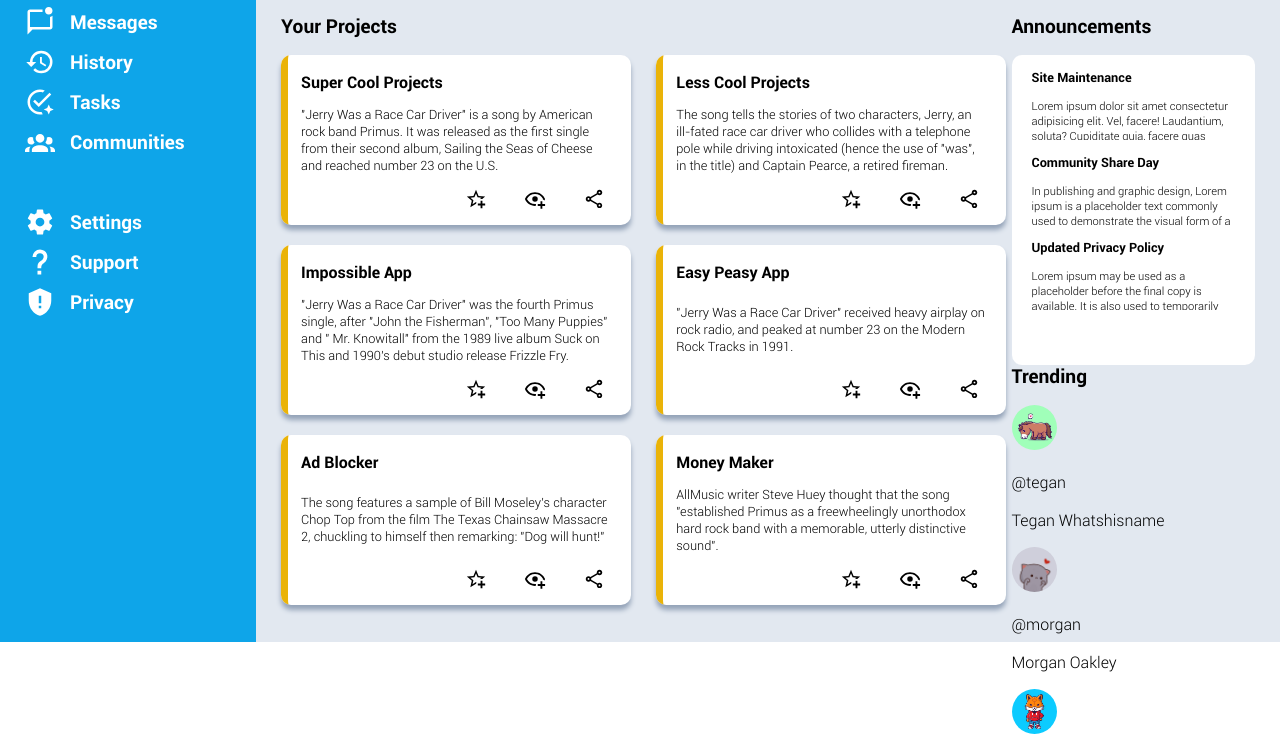
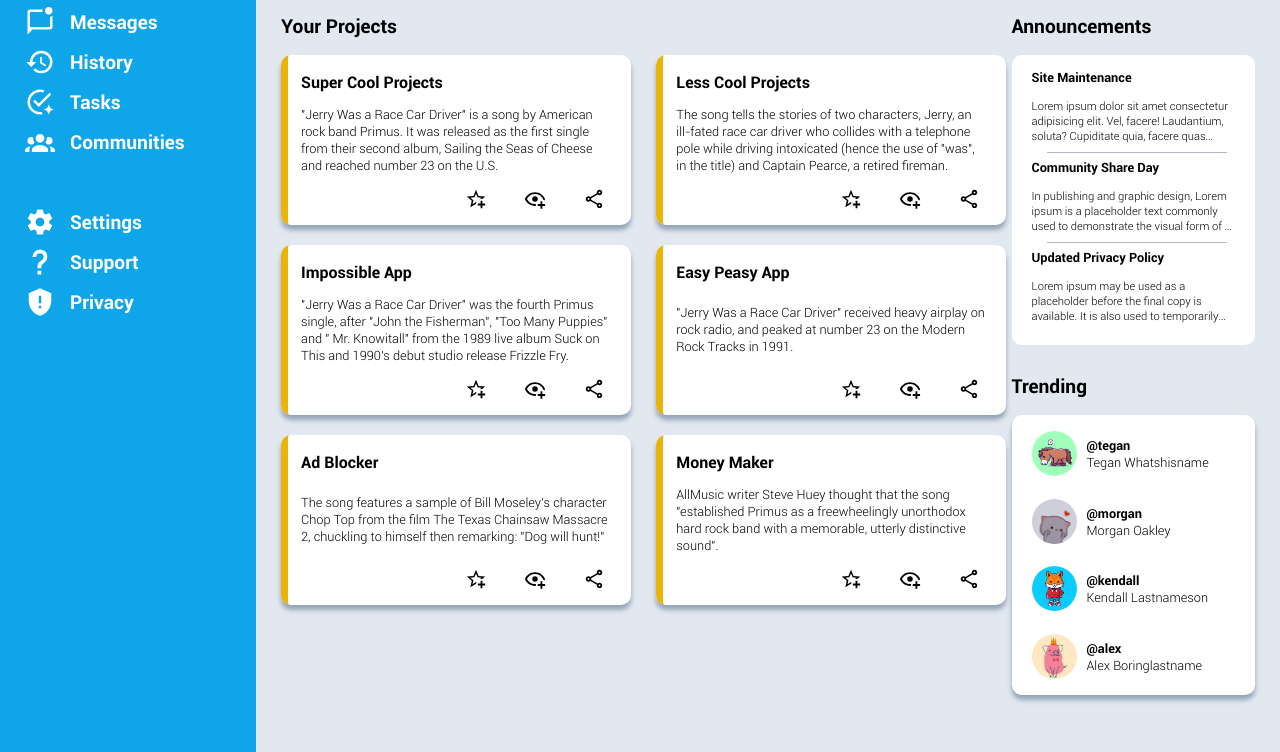
Before and after one commit to li-maksim/dashboard_project, a plain HTML site: page index.html in a window 1280 px wide. Shown: the part 168-920 px from the top of the page. Drawn offline with Linux system fonts and the light colour scheme.

Commit message:
Finished project
Added styles to "third_content" part.

```diff
--- a/index.html
+++ b/index.html
@@ -195,11 +195,11 @@
                         <h3>Site Maintenance</h3>
                         <span>Lorem ipsum dolor sit amet consectetur adipisicing elit. Vel, facere! Laudantium, soluta? Cupiditate quia, facere quas veniam atque delectus eaque. Quo repudiandae tempore harum deleniti. Accusantium delectus ad id eligendi.</span>
                     </div>
-                    <div class="announcement">
+                    <div class="announcement line_announcement">
                         <h3>Community Share Day</h3>
                         <span>In publishing and graphic design, Lorem ipsum is a placeholder text commonly used to demonstrate the visual form of a document or a typeface without relying on meaningful content.</span>
                     </div>
-                    <div class="announcement">
+                    <div class="announcement line_announcement">
                         <h3>Updated Privacy Policy</h3>
                         <span>Lorem ipsum may be used as a placeholder before the final copy is available. It is also used to temporarily replace text in a process called greeking.</span>
                     </div>
@@ -209,6 +209,7 @@
             <div class="third_content">
                 <div class="trending">
                     <h2>Trending</h2>
+                        <div class="trending_block">
                             <div class="trending_item">
                                 <img src="icons/horse.jpg" alt="User Avatar">
                                 <div class="user_text">
@@ -241,5 +242,6 @@
                 </div>
             </div>
         </div>
+    </div>
 </body>
 </html>
--- a/style.css
+++ b/style.css
@@ -60,7 +60,7 @@ body {
     min-height: 100vh;
     display: grid;
     grid-template-columns: 20% 80%;
-    grid-template-rows: 150px 660px;
+    grid-template-rows: 150px 800px;
 }
 
 .sidebar {
@@ -362,7 +362,7 @@ body {
 }
 
 .content .side_content .announcements_block {
-    height: 300px;
+    height: 280px;
     background-color: #fff;
     border-radius: 10px;
     box-shadow: 0 5px 5px 0 #94a3b8,
@@ -371,13 +371,25 @@ body {
 }
 
 .content .side_content .announcement {
-    display: flex;
-    flex-direction: column;
-    height: 85px;
-    text-overflow: ellipsis;
+    position: relative;
+    display: -webkit-box;
+    -webkit-line-clamp: 4;
+    -webkit-box-orient: vertical;
+    height: 90px;
     overflow: hidden;
-    white-space: normal;
     font-size: 0.7rem;
+}
+
+.content .side_content .line_announcement::before {
+    display: block;
+    content: '';
+    height: 1px;
+    width: 180px;
+    background-color: #aeb8c7;
+    position: absolute;
+    top: 7px;
+    left: 15px;
+    z-index: 3;
 }
 
 .content .side_content .announcement h3 {
@@ -388,6 +400,38 @@ body {
 .content .third_content {
     grid-column: 2 / 3;
     grid-row: 2 / 3;
+    margin-top: 10px;
+}
+
+.content .third_content .trending_block {
+    height: 280px;
+    background-color: #fff;
+    border-radius: 10px;
+    box-shadow: 0 5px 5px 0 #94a3b8;
+    box-sizing: border-box;
+    padding: 10px 20px 10px 20px;
+    display: flex;
+    flex-direction: column;
+    justify-content: space-around;
+    gap: 10px;
+}
+
+.content .third_content .trending .trending_item {
+    display: flex;
+    width: 90%;
+    height: 20%;
+    font-size: 0.8rem;
+    justify-content: start;
+    align-items: center;
+    gap: 10px;
+}
+
+.content .third_content .trending .trending_item p {
+    margin: 0;
+}
+
+.content .third_content .trending .trending_item p:first-child {
+    font-weight: 700;
 }
 
 .content .third_content .trending .trending_item > img {
```
Lines whose indentation alone changed are shown as unchanged.
